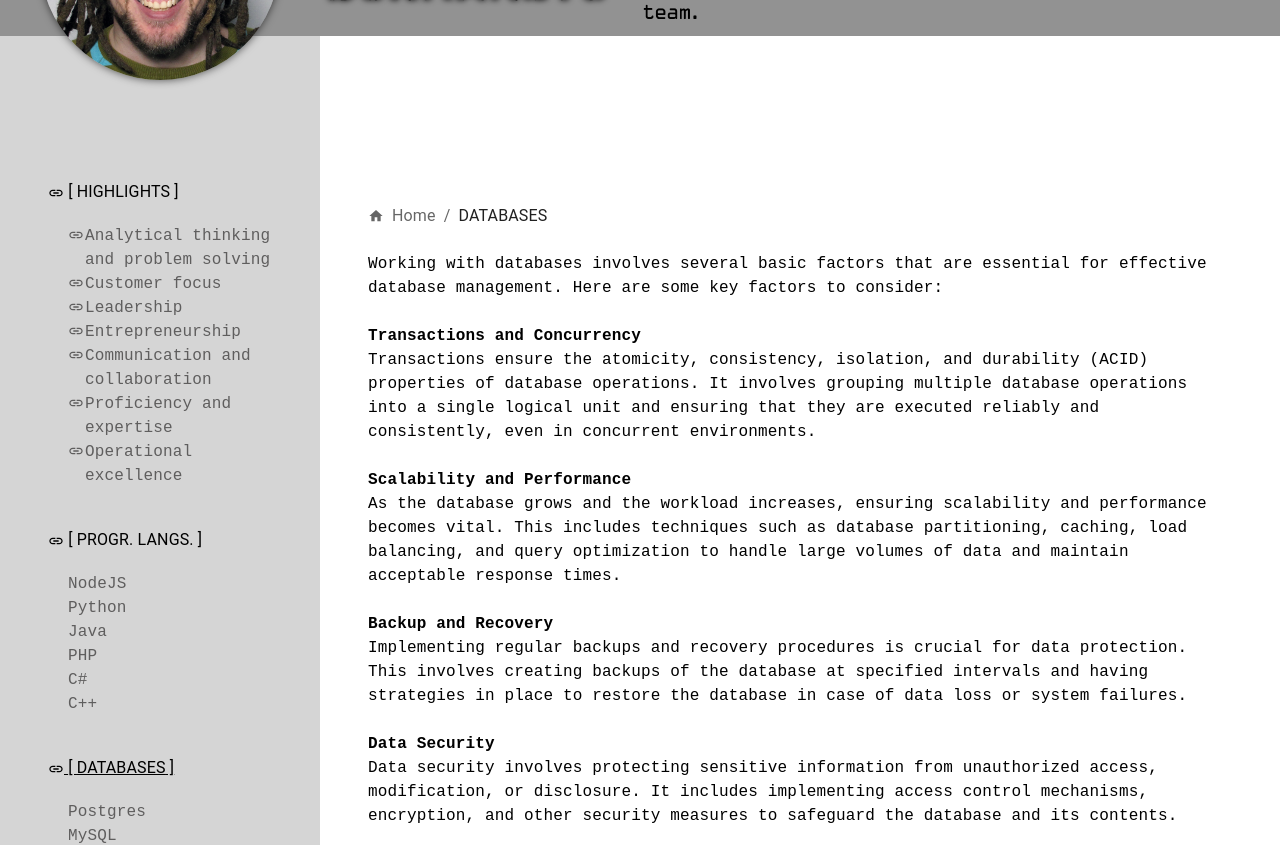
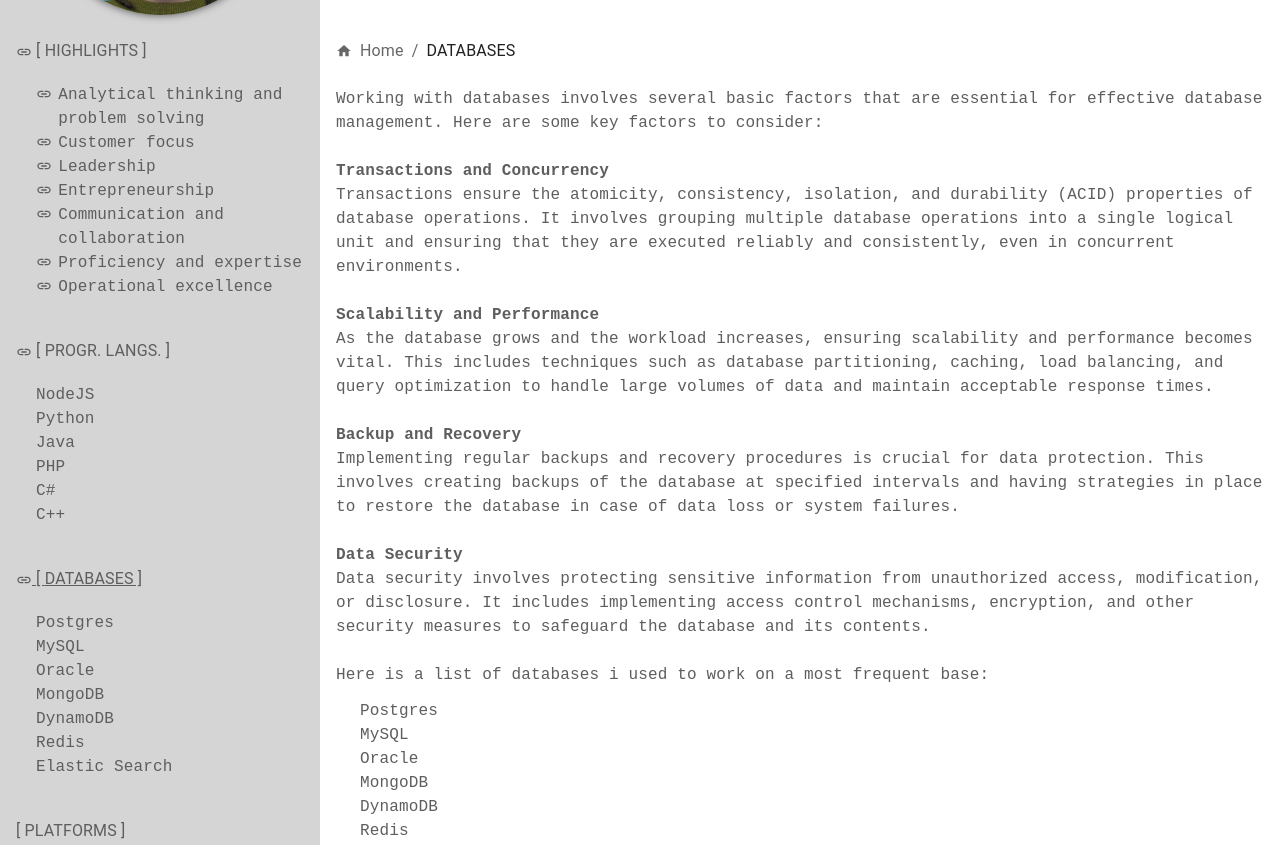
Before and after one commit to zeddmalam/cv, a Next.js app: page /skills/DATABASES in a window 1280 px wide. Shown: the part 280-1125 px from the top of the page. Built offline with nearby package versions, Linux system fonts and the light colour scheme.

Commit message:
bugfixes
bugfixes

```diff
--- a/src/app/globals.css
+++ b/src/app/globals.css
@@ -7,7 +7,8 @@
 
     --private-text-size: 1.25em;
     --background-color: #ffffff;
-    --personal-data-color: #868F8B;
+    --text-color: #868F8B;
+    --text-darker-color: #5F5E5E;
 }
 
 @media (prefers-color-scheme: dark) {
@@ -48,7 +49,7 @@
     grid-template-columns: repeat(3, 1fr);
     grid-gap: 1rem;
     background-color: var(--background-color);
-    color: var(--personal-data-color);
+    color: var(--text-color);
 }
 
 .personal-data > * {
@@ -124,20 +125,20 @@
 
 .sidebar {
     font-family: 'lxjw-n4';
-    padding: 3rem;
-    color: #5F5E5E;
+    padding: 0.5rem 1rem;
+    color: var(--text-darker-color);
     background-color: #D5D5D5;
 }
 
 .career-history {
-    padding: 3rem;
+    padding: 0.5rem 1rem;
 }
 
 @media only screen and (max-width: 1024px){
     .sidebar {
         font-family: 'lxjw-n4';
         padding: 0.5rem;
-        color: #5F5E5E;
+        color:  var(--text-darker-color);
         background-color: #D5D5D5;
     }
 
@@ -181,7 +182,7 @@
 }
 
 .skill-group {
-    color: #000000;
+    color: var(--text-darker-color);
 }
 
 .courier-font {
@@ -198,7 +199,7 @@
 .private-info {
     /*padding-left: 0.5em;*/
     background-color: #ffffff;
-    color: #868F8B;
+    color: var(--text-color);
     font-family: lxjw-n4, adobe-notdef;
     font-weight: 400;
     font-size: var(--private-text-size);
@@ -227,7 +228,7 @@
     /*min-width: 800px;*/
     display: block;
     float: left;
-    color: #868F8B;
+    color: var(--text-color);
     font-family: lxjw-n4, adobe-notdef;
     font-weight: 400;
     /*font-size: 20px;*/
--- a/src/components/careerHistory.tsx
+++ b/src/components/careerHistory.tsx
@@ -7,7 +7,7 @@
 
 export default function CareerHistory(): ReactElement {
     return (<Grid item container xs={12} md={9} spacing={0} className="career-history">
-        <Grid item container xs={12} spacing={0}><Typography className="text-gray-950"><br/>[ CAREER HISTORY ]</Typography></Grid >
+        <Grid item container xs={12} spacing={0}><Typography className="text-gray-950">[ CAREER HISTORY ]</Typography></Grid >
         <Grid item container xs={12} spacing={0}><br/></Grid >
         {careerHistory.reverse().map((step: CvCareerStep, index: number): ReactElement<any, any> => (<Grid item key={`career-step-${index}`} container xs={12} spacing={0} className="career-step">
             <Grid item container xs={12} spacing={1} alignItems="center">
--- a/src/components/footer.tsx
+++ b/src/components/footer.tsx
@@ -6,7 +6,7 @@
 export default function Footer(): ReactElement {
     return (<Grid container item xs={12} sx={{ display: { xs: "none", md: "flex" }}}>
         <Grid item container xs={12}>
-            <Grid item xs={12} md={3} className="sidebar"><br/><br/><br/></Grid>
+            <Grid item xs={12} md={3} className="sidebar"><br/></Grid>
             <Grid item container xs={12} md={9} sx={{ padding:1, backgroundColor: '#ffffff'}}></Grid>
         </Grid>
         <Grid item className="summary no-margin text-gray-950" xs={12} md={3}>
--- a/src/components/skillGroupInfo.tsx
+++ b/src/components/skillGroupInfo.tsx
@@ -10,10 +10,9 @@
 export default function SkillGroupInfo({ selectedSkillGroupId, className }: SkillInfoProps): ReactElement {
     const skillGroup: any = skills.find(sg => sg.title === selectedSkillGroupId);
     if (!skillGroup) return (<Typography className="skill-group">Skill group {selectedSkillGroupId} is not found</Typography>);
-    return (<Grid item container xs={12} md={9} spacing={0} className={`pl-5 pr-5 career-history ${className ? className : ''}`}>
+    return (<Grid item container xs={12} md={9} spacing={0} className={`career-history ${className ? className : ''}`}>
         <div>
             <Grid container xs={12}>
-                <Grid item xs={12}><br /></Grid>
                 <Grid item xs={12}>
                     <Breadcrumbs aria-label="breadcrumb">
                         <Link href="/">
@@ -26,7 +25,7 @@
                 <Grid item xs={12}><br /></Grid>
                 <Grid item xs={12}><Typography className="skill-group text-gray-500 courier-font" dangerouslySetInnerHTML={{ __html: skillGroup.description }} /></Grid>
                 <Grid item xs={12}>
-                    <ul className="mt-3 mb-10 ml-6">
+                    <ul className="mt-3 mb-10 ml-6 skill-group">
                         {skillGroup.skills.map((skill: CvSkill): ReactElement<any, any> => (
                             <li key={`skill-${skill.title}`} ><Grid item container>
                                 {skill.description ? (<>
--- a/src/components/skillInfo.tsx
+++ b/src/components/skillInfo.tsx
@@ -13,19 +13,16 @@
 
     const skill: any = skillGroup.skills.find((s: CvSkill) => s.title === selectedSkillId);
     if (!skill) return (<Typography className="skill-group">Skill {selectedSkillId} is not found</Typography>);
-    return (<Grid item container xs={12} md={9} spacing={0} className={`pl-5 pr-5 skill-group ${className ? className : ''}`}>
+    return (<Grid item container xs={12} md={9} spacing={0} className={`career-history ${className ? className : ''}`}>
         <div>
             <Grid container xs={12}>
-                <Grid item xs={12}><br /></Grid>
                 <Grid item xs={12}>
                     <Breadcrumbs aria-label="breadcrumb">
                         <Link href="/" >
                             <HomeIcon sx={{ mr: 0.5 }} fontSize="inherit" />
                             Home
                         </Link>
-                        <Link href={`/skills/${selectedSkillGroupId}`} >
-                            [ {skillGroup.title} ]
-                        </Link>
+                        <Link href={`/skills/${selectedSkillGroupId}`} >{skillGroup.title}</Link>
                         <Typography sx={{ display: 'flex', alignItems: 'center' }} color="text.primary">
                             {skill.title} {skill.level ? `(${skill.level})` : null}
                         </Typography>
--- a/src/components/skillsInfo.tsx
+++ b/src/components/skillsInfo.tsx
@@ -10,7 +10,7 @@
     return (<Grid item container className="sidebar" xs={12} md={3} >
         {skills.map((skillGroup: CvSkillGroup): ReactElement<any, any> => (<Grid item container xs={12} sm={6} md={12} spacing={1} key={`skill-group-${skillGroup.title}`}>
         {skillGroup.description ?
-            (<Grid item xs={12}><Typography className={`skill-group${selectedSkillGroupId === skillGroup.title && !selectedSkillId ? ' current-page-link' : ''}`}><LinkIcon sx={{ fontSize: 16 }}/>&nbsp;<Link href={`/skills/${skillGroup.title}`}>[ {skillGroup.title} ]</Link></Typography></Grid>) :
+            (<Grid item xs={12}><Typography className={`skill-group${selectedSkillGroupId === skillGroup.title && !selectedSkillId ? ' current-page-link' : ''}`}><LinkIcon sx={{ fontSize: 16 }}/>&nbsp;[ <Link href={`/skills/${skillGroup.title}`}>{skillGroup.title}</Link> ]</Typography></Grid>) :
             (<Grid item xs={12}><Typography className={`skill-group${selectedSkillGroupId === skillGroup.title && !selectedSkillId ? ' current-page-link' : ''}`}>[ {skillGroup.title} ]</Typography></Grid>)}
 
             <Grid item xs={12} sx={{ display: { xs: selectedSkillGroupId === skillGroup.title ? 'flex' : 'none', md: "flex" } }}>
```
Also changed, not shown: 2 other files (tests, documents, lock files or other folders).
